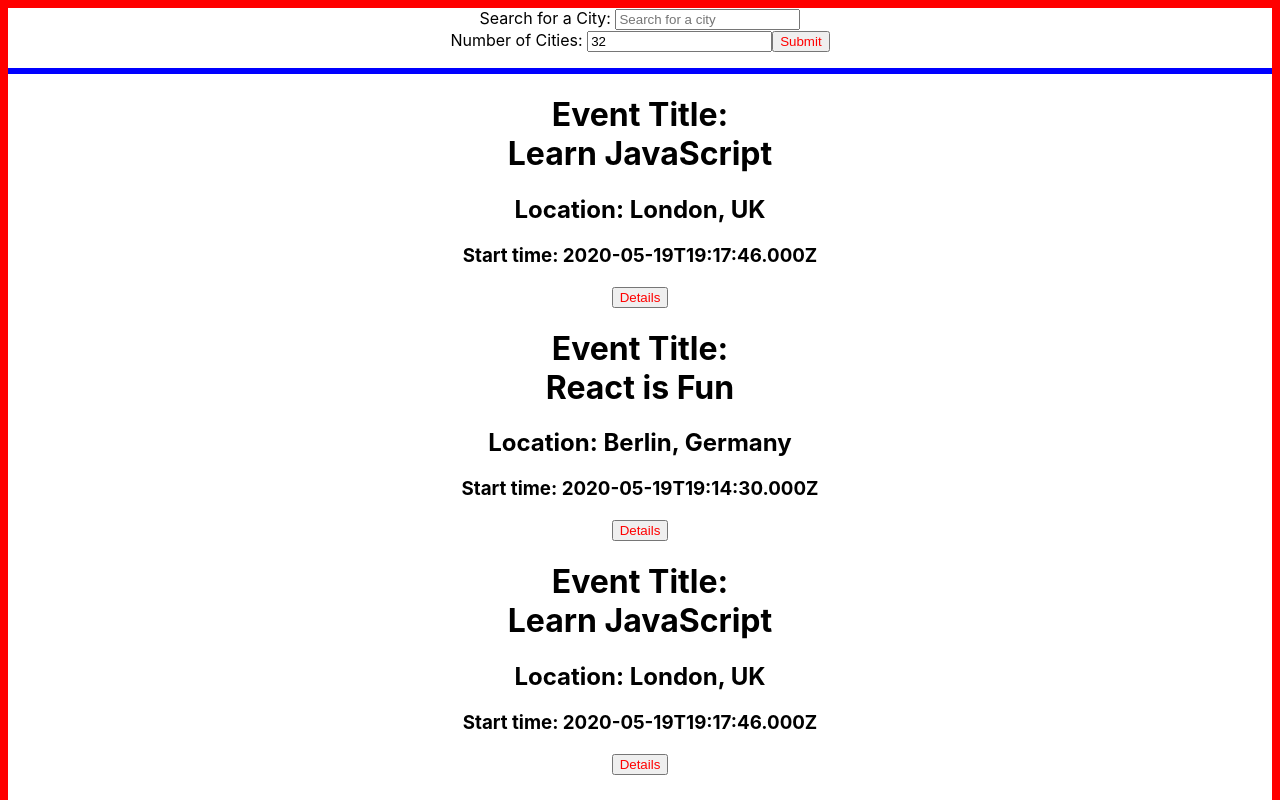
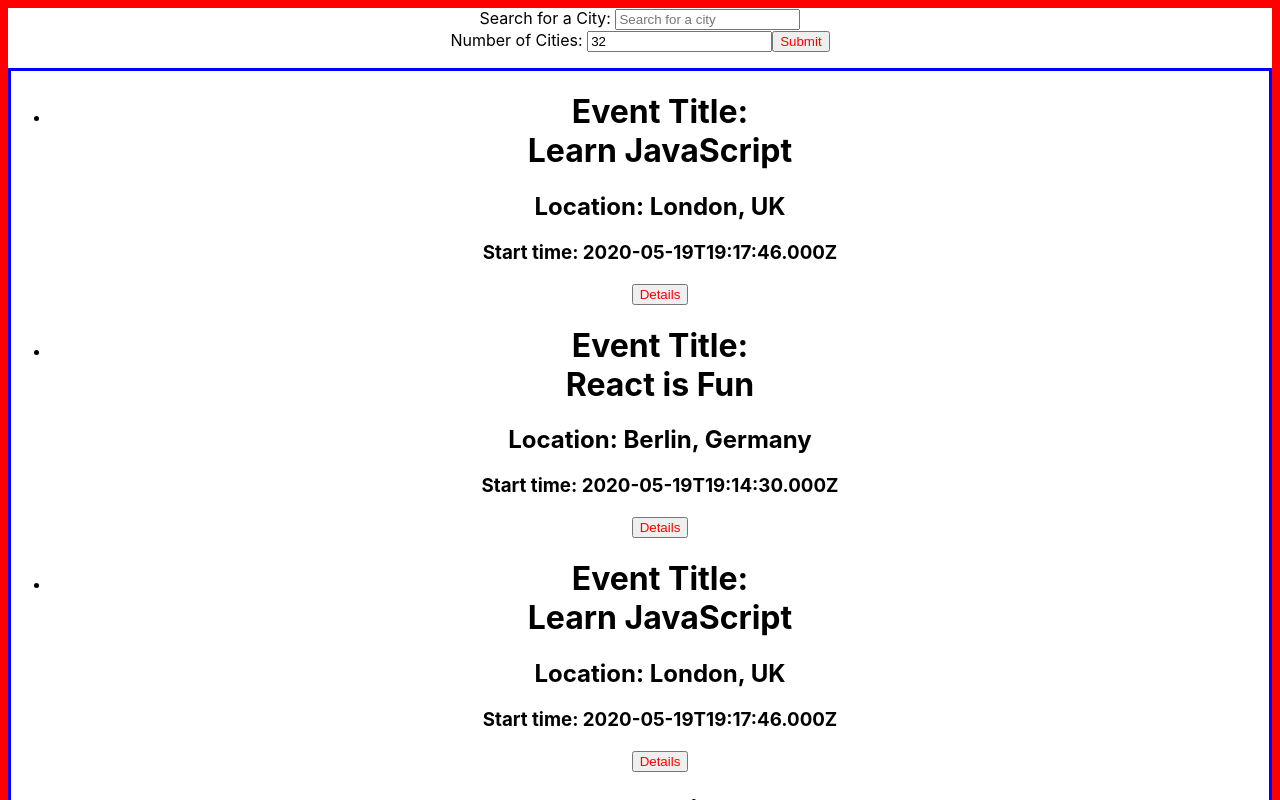
Before and after one commit to sophiabanda/letsmeet, a React (Create React App) app: page / in a window 1280 px wide. Shown: the top 800 px of the page. Built offline with nearby package versions, Linux system fonts and the light colour scheme.

Commit message:
corrected data and props, updated tests

```diff
--- a/src/App.js
+++ b/src/App.js
@@ -1,16 +1,15 @@
 import CitySearch from "./components/CitySearch";
 import EventList from "./components/EventList";
-import Event from "./components/Event";
 import "./App.css";
 import { NumberOfEvents } from "./components/NumberOfEvents";
+import mockData from "./mock-data";
 
 const App = () => {
   return (
     <div id="app-border" className="App">
       <CitySearch />
-      <NumberOfEvents />
-      <EventList />
-      <Event />
+      <NumberOfEvents events={mockData} />
+      <EventList events={mockData} />
     </div>
   );
 };
--- a/src/components/Event.js
+++ b/src/components/Event.js
@@ -1,33 +1,26 @@
 import { useState } from "react";
-import mockData from "../mock-data";
 
-const Event = () => {
+const Event = ({ event }) => {
   const [showDetails, setShowDetails] = useState(false);
 
   return (
-    <div id="event">
-      {mockData.map((events) => {
-        return (
-          <li key={events.id}>
+    <li className="event" key={event.id}>
       <h1>
         Event Title: <br></br>
-              {events?.summary}
+        {event?.summary}
       </h1>
-            <h2>Location: {events?.location}</h2>
-            <h3>Start time: {events?.created}</h3>
+      <h2>Location: {event?.location}</h2>
+      <h3>Start time: {event?.created}</h3>
       <button onClick={() => setShowDetails(!showDetails)}>
         {showDetails ? "Hide Details" : "Details"}
       </button>
       {showDetails ? (
         <>
-                <p data-testid="event-details">{events?.description}</p>
+          <p data-testid="event-details">{event?.description}</p>
         </>
       ) : null}
     </li>
   );
-      })}
-    </div>
-  );
 };
 
 export default Event;
--- a/src/components/NumberOfEvents.js
+++ b/src/components/NumberOfEvents.js
@@ -30,7 +30,15 @@ export const NumberOfEvents = () => {
         <button onClick={handleSubmit}>Submit</button>
         <div>
           {selectedCities.map((city) => {
-            return <ul data-testid="city-list">{city.location}</ul>;
+            return (
+              <ul
+                key={city.id}
+                aria-labelledby={"list of specified number of cities"}
+                className="city-list"
+              >
+                {city.location}
+              </ul>
+            );
           })}
         </div>
       </div>
```
Also changed, not shown: 2 other files (tests, documents, lock files or other folders). Lines whose indentation alone changed are shown as unchanged.
